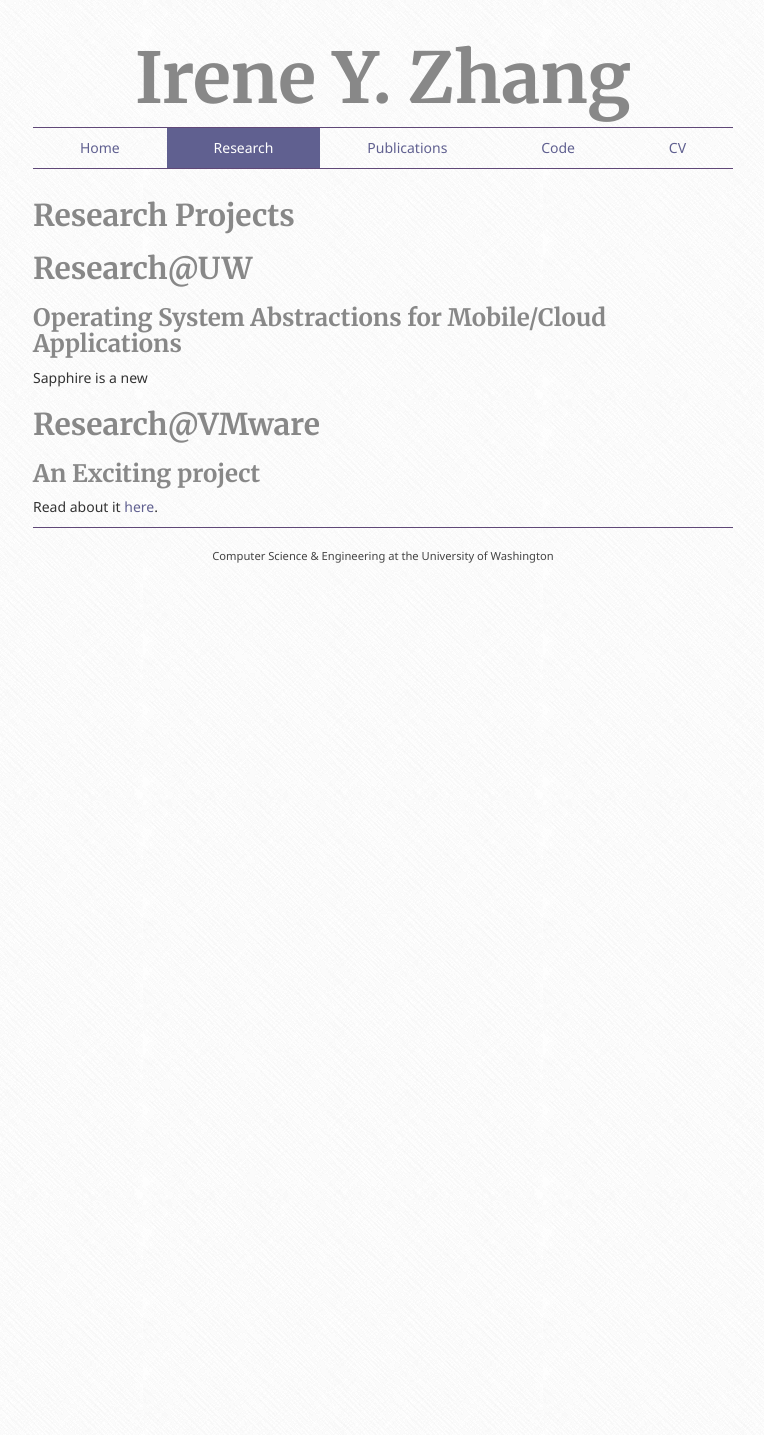
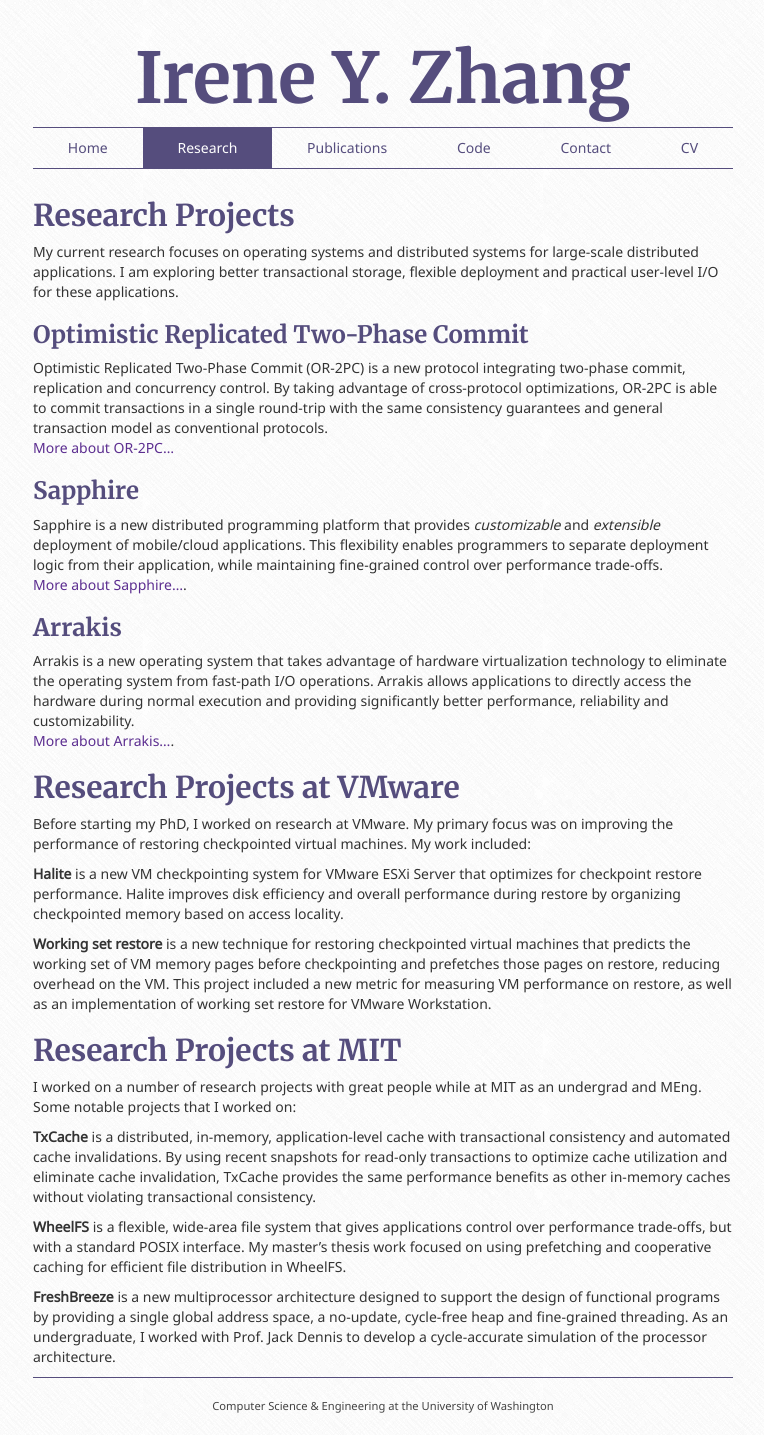
Before and after one commit to iyzhang/www, a Jekyll site: the page built from research/index.md, in a window 1280 px wide. Shown: the whole page, without its empty margins (257-1021 px from the left). Built offline with Jekyll 4.4.1, drawn with Linux system fonts in a browser that asks for light colours; nearby versions of some CDN libraries; Markdown is read by kramdown in place of the engine named in the settings; before the commit the page ends 900 px from its top, so only the background shows below that.

Commit message:
adding publications and formatting them

```diff
--- a/_config.yml
+++ b/_config.yml
@@ -30,5 +30,7 @@ navigation:
       link: /publications.html
     - title: Code
       link: /code.html
+    - title: Contact
+      link: /contact.html
     - title: CV
-      link: irene-zhang-cv.pdf
+      link: /cv/irene-zhang-cv.pdf
--- a/_layouts/default.html
+++ b/_layouts/default.html
@@ -9,7 +9,10 @@
         <link rel="alternate" type="application/atom+xml" title="Atom"
             href="{{ site.base }}/blog/blog.xml">
         <link href="http://fonts.googleapis.com/css?family=Merriweather:bold" rel="stylesheet" type="text/css">
-        <link href="http://fonts.googleapis.com/css?family=Noto Sans" rel="stylesheet" type="text/css">
+        <link href="http://fonts.googleapis.com/css?family=Noto Sans"
+              rel="stylesheet" type="text/css">
+        <link href="//netdna.bootstrapcdn.com/font-awesome/4.1.0/css/font-awesome.min.css" rel="stylesheet">
+        <script src="http://ajax.googleapis.com/ajax/libs/jquery/1.11.1/jquery.min.js"></script>
     </head>
     <body>
         <div class="container">
--- a/bibble/bibble.py
+++ b/bibble/bibble.py
@@ -32,6 +32,8 @@ def _venue_type(entry):
         venuetype = 'Technical Report '
     elif entry.type == 'phdthesis':
         venuetype = 'Ph.D. thesis, {}'.format(entry.fields['school'])
+    elif entry.type == 'mastersthesis':
+        venuetype = 'Masters thesis, {}'.format(entry.fields['school'])
     return venuetype
 
 def _venue(entry):
@@ -55,7 +57,7 @@ def _venue(entry):
         venue = f['title']
     elif entry.type == 'techreport':
         venue = '{0}, {1}'.format(f['number'], f['institution'])
-    elif entry.type == 'phdthesis':
+    elif entry.type == 'phdthesis' or entry.type == 'mastersthesis':
         venue = ''
     else:
         venue = 'Unknown venue (type={})'.format(entry.type)
--- a/css/group.css
+++ b/css/group.css
@@ -7,12 +7,26 @@ body {
 
 h1, h2, h3 {
     font-family: 'Merriweather', Georgia, Times, serif;
-    color:#888;
+    color:#554D7D;
 }
 p, div {
     font-family: 'Noto Sans', Helvetica, Arial, sans-serif;
 }
 
+a {
+color:#5C2E90;
+}
+
+/* Make sure abstract does not disply by default*/
+.abstract{
+    display:none;
+}
+
+/* customize wells */
+.well{
+    background-color:#e6e6e6;
+    border: 0px solid #fff;
+}
 
 /* Everything but the jumbotron gets side spacing for mobile first views */
 .header,
@@ -29,14 +43,13 @@ p, div {
 /* Custom page header */
 .header > h1 {
     font-size:5em;
-    color:#888;
 }
 
 /* Custom page footer */
 .footer {
   padding-top: 19px;
   color: #444;
-  border-top: 1px solid #604878;
+  border-top: 1px solid #554D7D;
   text-align: center;
   font-size: 0.8em;
 }
@@ -69,12 +82,19 @@ p, div {
   margin-bottom: 0;
   padding-left: 0;
   list-style: none;
-  border-bottom: 1px solid #604878;
-  border-top: 1px solid #604878;
+  border-bottom: 1px solid #554D7D;
+  border-top: 1px solid #554D7D;
 }
 .nav-pills > li > a {
   border-radius: 0px;
+  color:#554D7D;
 }
+.nav-pills > li.active > a,
+.nav-pills > li.active > a:hover,
+.nav-pills > li.active > a:focus {
+  background-color: #554D7D;
+}
+
 
 
 /* Jumbotron */
--- a/publications.html
+++ b/publications.html
@@ -3,7 +3,8 @@ layout: default
 title: Publications
 ---
 <p>
-    <a href="{{ site.base }}/bib/pubs.bib">Download BibTeX.</a>
+    Generated from my <a href="{{ site.base }}/bib/pubs.bib">bibtex
+    file</a> with a cool tool called <a href="https://github.com/sampsyo/bibble">bibble</a>.
 </p>
 
 {% include pubs.html %}
--- a/research/index.md
+++ b/research/index.md
@@ -2,19 +2,88 @@
 layout: default
 title: Research Projects
 projects:
-  - link: project/
+  - link: /
     name: An Exciting project
     summary: This will never work.
 ---
 
-## Research@UW
+My current research focuses on operating systems and distributed
+systems for large-scale distributed applications. I am exploring
+better transactional storage, flexible deployment and practical
+user-level I/O for these applications.
 
-### Operating System Abstractions for Mobile/Cloud Applications
+### Optimistic Replicated Two-Phase Commit
 
-Sapphire is a new
-## Research@VMware
+Optimistic Replicated Two-Phase Commit (OR-2PC) is a new protocol
+integrating two-phase commit, replication and concurrency control. By
+taking advantage of cross-protocol optimizations, OR-2PC is able to
+commit transactions in a single round-trip with the same consistency
+guarantees and general transaction model as conventional
+protocols.
+[More about OR-2PC...][or-2pc]
 
-### An Exciting project
-Read about it [here][project].
+[or-2pc]: or-2pc/index.html
 
-[project]: project/index.html
+### Sapphire
+
+Sapphire is a new distributed programming platform that provides
+*customizable* and *extensible* deployment of mobile/cloud
+applications.  This flexibility enables programmers to separate
+deployment logic from their application, while maintaining
+fine-grained control over performance trade-offs.
+[More about Sapphire...][sapphire].
+
+[sapphire]: http://sapphire.cs.washington.edu
+
+### Arrakis
+
+Arrakis is a new operating system that takes advantage of hardware
+virtualization technology to eliminate the operating system from
+fast-path I/O operations. Arrakis allows applications to directly
+access the hardware during normal execution and providing
+significantly better performance, reliability and
+customizability.
+[More about Arrakis...][arrakis].
+
+[arrakis]: http://arrakis.cs.washington.edu
+
+## Research Projects at VMware
+
+Before starting my PhD, I worked on research at VMware. My primary
+focus was on improving the performance of restoring checkpointed
+virtual machines. My work included:
+
+**Halite** is a new VM checkpointing system for VMware ESXi Server that
+optimizes for checkpoint restore performance. Halite improves disk
+efficiency and overall performance during restore by organizing
+checkpointed memory based on access locality.
+
+**Working set restore** is a new technique for restoring checkpointed
+virtual machines that predicts the working set of VM memory pages
+before checkpointing and prefetches those pages on restore, reducing
+overhead on the VM. This project included a new metric for measuring
+VM performance on restore, as well as an implementation of working set
+restore for VMware Workstation.
+
+## Research Projects at MIT
+
+I worked on a number of research projects with great people while at
+MIT as an undergrad and MEng. Some notable projects that I worked on:
+
+**TxCache** is a distributed, in-memory, application-level cache with
+transactional consistency and automated cache invalidations. By using
+recent snapshots for read-only transactions to optimize cache
+utilization and eliminate cache invalidation, TxCache provides the
+same performance benefits as other in-memory caches without violating
+transactional consistency.
+
+**WheelFS** is a flexible, wide-area file system that gives applications
+control over performance trade-offs, but with a standard POSIX
+interface. My master's thesis work focused on using prefetching and
+cooperative caching for efficient file distribution in WheelFS.
+
+**FreshBreeze** is a new multiprocessor architecture designed to support
+the design of functional programs by providing a single global address
+space, a no-update, cycle-free heap and fine-grained threading. As an
+undergraduate, I worked with Prof. Jack Dennis to develop a
+cycle-accurate simulation of the processor architecture.
```
Also changed, not shown: bib/pubs.bib (+124 -5 lines), contact.md (added, +11 -0 lines), index.html (+6 -35 lines), 3 other files.
